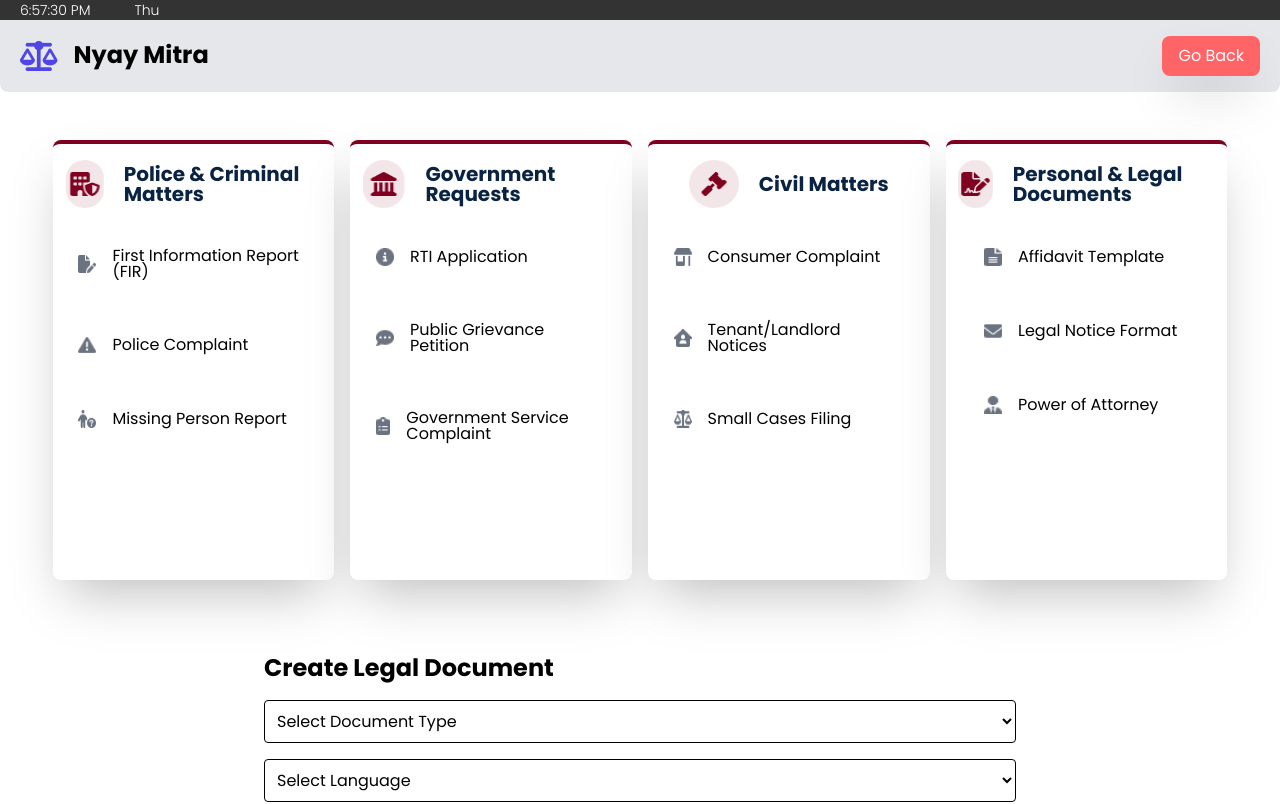
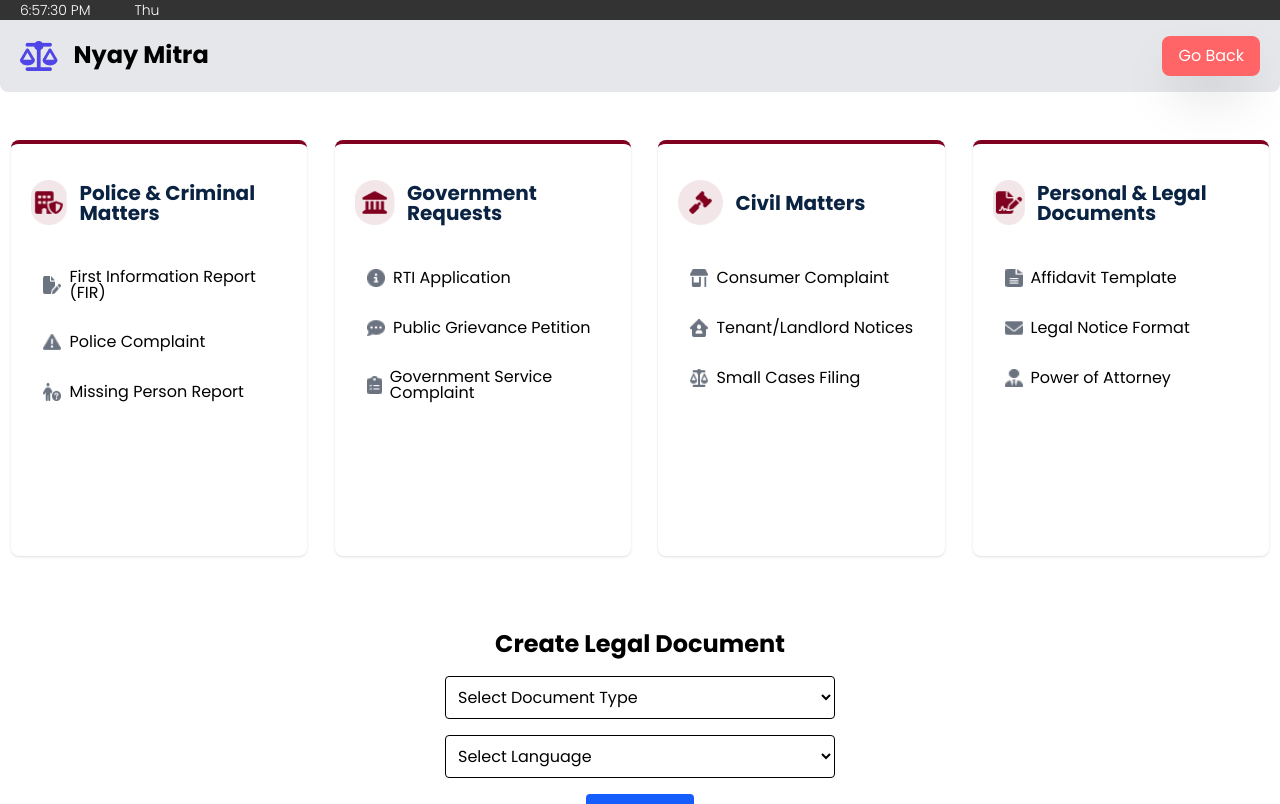
Before and after one commit to Sakshamebdev873/nayamitrrrrr, a React (Vite) app in the folder client/: page /legalAssistance in a window 1280 px wide. Shown: the top 804 px of the page. Built offline with nearby package versions, Linux system fonts and the light colour scheme.

Commit message:
''hello'

```diff
--- a/client/src/components/LegalAssistant.jsx
+++ b/client/src/components/LegalAssistant.jsx
@@ -676,39 +676,39 @@ const handleDownload = () => {
   return (
     <>
 
-      <div className="flex gap-4 justify-center pb-12 items-center mt-12">
+      <div className="flex gap-4 justify-evenly pb-12 items-center mt-12">
         {cardData.map((item, index) => {
           const { head, g, h1, h2, h3, i1, i2, i3 } = item;
           return (
             <div
               key={index}
-              className="min-w-[22vw] bg-white shadow-2xl min-h-[55vh] border-t-4 rounded-[8px] border-[#800020]"
+              className="min-w-[22vw] bg-white shadow-sm hover:shadow-xl transition-all duration-300 min-h-[52vh] border-t-4 rounded-[8px] border-[#800020]"
             >
-              <div className="flex flex-col justify-center items-center">
-                <div className="flex gap-5 max-w-[20vw] justify-center mt-4 items-center">
+              <div className="flex flex-col justify-center items-start p-5">
+                <div className="flex gap-x-3 max-w-[20vw] justify-start mt-4 items-center">
                   <img
                     src={g}
                     alt="category-icon"
-                    className="h-[48px] w-[50px]"
+                    className="h-[45px] w-[45px]"
                   />
                   <h1 className="font-bold text-[20px] leading-[20px] text-[#0A2342]">
                     {head}
                   </h1>
                 </div>
-                <div className="mt-8 flex flex-col gap-8 justify-center min-w-[16vw] max-w-[18vw] items-start">
-                  <div className="flex gap-4 items-center mt-2">
+                <div className="mt-8 mx-3 flex flex-col gap-y-2  justify-center min-w-[16vw] max-w-[18vw] items-start">
+                  <div className="flex gap-2 items-center justify-center mt-3">
                     <img src={i1} alt="icon" className="w-[18px] h-[18px]" />
                     <h1 className="text-[16px] font-normal leading-[16px] text-[#000000]">
                       {h1}
                     </h1>
                   </div>
-                  <div className="flex gap-4 items-center mt-6">
+                  <div className="flex gap-2 justify-center items-center mt-6">
                     <img src={i2} alt="icon" className="w-[18px] h-[18px]" />
                     <h1 className="text-[16px] font-normal leading-[16px] text-[#000000]">
                       {h2}
                     </h1>
                   </div>
-                  <div className="flex gap-4 items-center mt-6">
+                  <div className="flex gap-2 justify-center items-center mt-6">
                     <img src={i3} alt="icon" className="w-[18px] h-[18px]" />
                     <h1 className="text-[16px] font-normal leading-[16px] text-[#000000]">
                       {h3}
@@ -720,7 +720,7 @@ const handleDownload = () => {
           );
         })}
       </div>
-      <div className="p-6 max-w-[800px] mx-auto">
+      <div className="p-6 max-w-[800px] mx-auto flex flex-col items-center">
         <h1 className="text-2xl font-bold mb-4">Create Legal Document</h1>
         <Form method="post" onSubmit={handleGenerate} className="space-y-4">
           <select
@@ -977,19 +977,20 @@ const handleDownload = () => {
               />
             </>
           )}
-
+          <div className="flex justify-center items-center">
           <button
             type="submit"
             className="bg-blue-600 text-white px-4 py-2 rounded"
           >
             Generate
           </button>
+          </div>
         </Form>
 
         {data && (
   <div className="mt-8 p-6  rounded border border-gray-400 shadow-2xl">
     <h2 className="text-xl font-bold mb-2">Preview</h2>
-    <div className="whitespace-pre-wrap" dangerouslySetInnerHTML={{ __html: basicMarkdownToHtml(data) }} />
+    <div className="whitespace-pre-wrap flex justify-center items-center" dangerouslySetInnerHTML={{ __html: basicMarkdownToHtml(data) }} />
     <button
       onClick={handleDownload}
       className="bg-green-600 text-white px-4 py-2 rounded mt-4"
--- a/client/src/components/SafetyHub.jsx
+++ b/client/src/components/SafetyHub.jsx
@@ -139,26 +139,29 @@ const safetyData = [
   }
 ];
 
-function SafetyCard({ title, icon, tips, helpline,link }) {
-  const [isOpen, setIsOpen] = useState(false);
-
+function SafetyCard({ title, icon, tips, helpline, link, isOpen, onToggle }) {
   return (
     <div
       className="bg-white rounded-xl shadow-lg p-5 hover:shadow-xl cursor-pointer transition"
-      onClick={() => setIsOpen(!isOpen)}
+      onClick={onToggle}
     >
       <div className="flex items-center gap-4 mb-2">
         {icon}
         <h2 className="text-xl font-semibold text-gray-700">{title}</h2>
       </div>
+
       <div className='flex justify-end mr-5'>
         <a
           href={link}
           target="_blank"
           rel="noopener noreferrer"
           onClick={(e) => e.stopPropagation()}
-        className="text-blue-900 text-sm hover:underline">Go visit</a>
+          className="text-blue-900 text-sm hover:underline"
+        >
+          Go visit
+        </a>
       </div>
+
       <AnimatePresence>
         {isOpen && (
           <motion.ul
@@ -166,12 +169,13 @@ function SafetyCard({ title, icon, tips, helpline,link }) {
             initial={{ opacity: 0, height: 0 }}
             animate={{ opacity: 1, height: "auto" }}
             exit={{ opacity: 0, height: 0 }}
+            transition={{ duration: 0.4 }}
           >
             {tips.map((tip, idx) => (
               <li key={idx}>{tip}</li>
             ))}
             <div className='flex justify-end'>
-        <h3 className=' font-bold font-mono' >Helpline:{helpline}</h3>
+              <h3 className='font-bold font-mono'>Helpline: {helpline}</h3>
             </div>
           </motion.ul>
         )}
@@ -182,13 +186,14 @@ function SafetyCard({ title, icon, tips, helpline,link }) {
 
 export default function SafetyHub() {
   const [showPopup, setShowPopup] = useState(false);
-  console.log('showPopup state:', showPopup); // Add this line
+  const [openCardIndex, setOpenCardIndex] = useState(null); // <-- New state
+
   return (
     <>
       <div className='relative h-[800px]'>
-
         <div className="p-6 max-w-6xl mx-auto space-y-6">
           <h1 className="text-3xl font-bold text-center text-blue-800 mb-10">Safety Hub</h1>
+
           <div className='flex justify-between mx-10'>
             <div className='flex flex-col justify-start'>
               <h1 className='text-2xl font-bold font-serif mb-5'>Quick Tips for Everyone</h1>
@@ -197,27 +202,30 @@ export default function SafetyHub() {
                 <li>Share your live location with trusted contacts while traveling alone.</li>
                 <li>Stay updated on new scams via government or verified channels.</li>
               </ul>
+
               <button
-          className='bg-red-700 text-white px-1 py-2 font-bold max-w-[50%] rounded-xl hover:bg-red-500 transition-all duration-300 scale-105 m-5 '
-          onClick={() => {
-          setShowPopup(true);
-          }}
+                className='bg-red-700 text-white px-1 py-2 font-bold max-w-[50%] rounded-xl hover:bg-red-500 transition-all duration-300 scale-105 m-5'
+                onClick={() => setShowPopup(true)}
               >
-            <Phone className='mr-3 inline-block'/>Emergency Contacts
+                <Phone className='mr-3 inline-block' />Emergency Contacts
               </button>
+
               {showPopup && <SafetyPlainPopup onClose={() => setShowPopup(false)} />}
             </div>
-
           </div>
 
-      <div className="flex flex-col justify-end max-w-[40%] gap-6 absolute right-5 top-20 ">
-        {safetyData.map(({ title, icon, tips, key ,link,helpline}) => (
-          <SafetyCard key={key} title={title} icon={icon} tips={tips} helpline={helpline} link={link} />
+          <div className="flex flex-col justify-end max-w-[40%] gap-6 absolute right-5 top-10">
+            {safetyData.map((card, index) => (
+              <SafetyCard
+                key={card.key}
+                {...card}
+                isOpen={openCardIndex === index}
+                onToggle={() => setOpenCardIndex(openCardIndex === index ? null : index)}
+              />
             ))}
           </div>
         </div>
       </div>
-    {/* </div> */}
     </>
   );
 }
```
Lines whose indentation alone changed are shown as unchanged.
